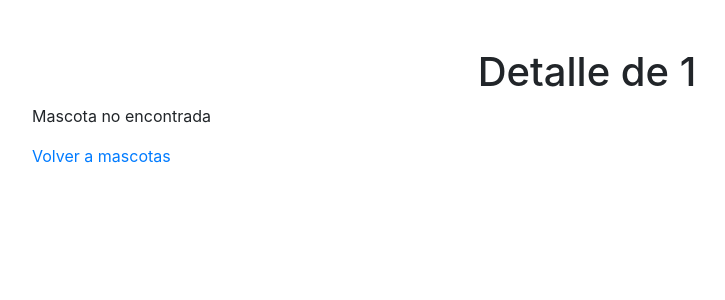
After one commit to edo-farias/ejercicio_mascota, a Django app: page /main/mascotas/1/ in a window 1280 px wide. The commit adds this page. Shown: the top 300 px of the page, without its empty margins (53-778 px from the left). Run offline with Django 3.2, Linux system fonts and the light colour scheme; some libraries are stand-ins or nearby versions.

Commit message:
detalle mascota

```diff
--- a/main/urls.py
+++ b/main/urls.py
@@ -4,5 +4,6 @@ from . import views
 urlpatterns = [
     path('bienvenida/', views.bienvenida, name='bienvenida'),
     path('saludo/<str:nombre>/', views.saludo, name='saludo'),
-    path('mascotas/', views.mascotas, name='mascotas')
+    path('mascotas/', views.mascotas, name='mascotas'),
+    path('mascotas/<str:nombre>/', views.detalle_mascota, name='detalle_mascota'),
 ]
--- a/main/views.py
+++ b/main/views.py
@@ -12,3 +12,16 @@ def mascotas (request):
 
 def saludo(request, nombre):
     return HttpResponse(f"¡Hola, {nombre}")
+
+def detalle_mascota (request, nombre):
+    detalles = {
+        'Simba': 'Es una perrita marron',
+        'Dalila': 'Es muy juguetona',
+        'Negrita': 'No hace caso, es muy loca',
+        'Chica': 'Es una gatita dormilona',
+        'Fido': 'Es muy curioso',
+    }
+
+    descripcion = detalles.get(nombre, "Mascota no encontrada")
+
+    return render(request,'mascotas/detalle_mascota.html', {'nombre': nombre, 'descripcion': descripcion})
--- /dev/null
+++ b/templates/mascotas/detalle_mascota.html
@@ -0,0 +1,11 @@
+{% extends 'base.html' %}
+
+{% block title %}Detalle de {{nombre}} {% endblock %}
+
+{% block content %}
+    <h1 class="text-center mt-5"> Detalle de {{nombre}}</h1>
+    <p> {{descripcion}} </p>
+    <p><a href="{% url 'mascotas' %}">Volver a mascotas</a></p>
+
+
+{% endblock %}
--- a/templates/mascotas/mascotas.html
+++ b/templates/mascotas/mascotas.html
@@ -7,7 +7,8 @@
     {% if mascotas %}
     <ul class="list-group">
         {% for mascota in mascotas %}
-        <li class="list-group-item"> {{mascota}}</li>
+        <!-- <li class="list-group-item"> {{mascota}}</li>-->
+        <a href="{% url 'detalle_mascota' mascota %}">{{ mascota }}</a>
         {% endfor %}
     </ul>
     {% else %}
```
